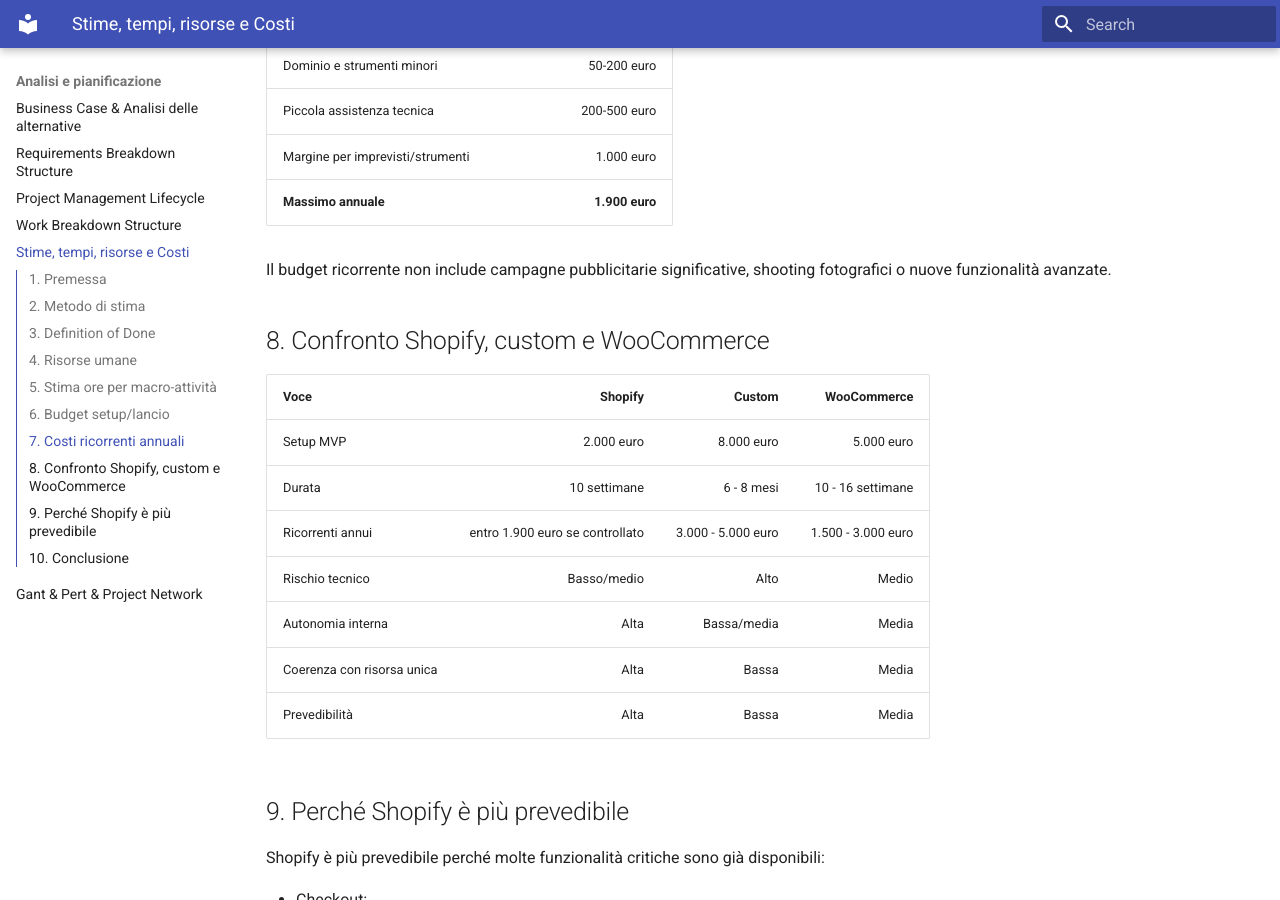
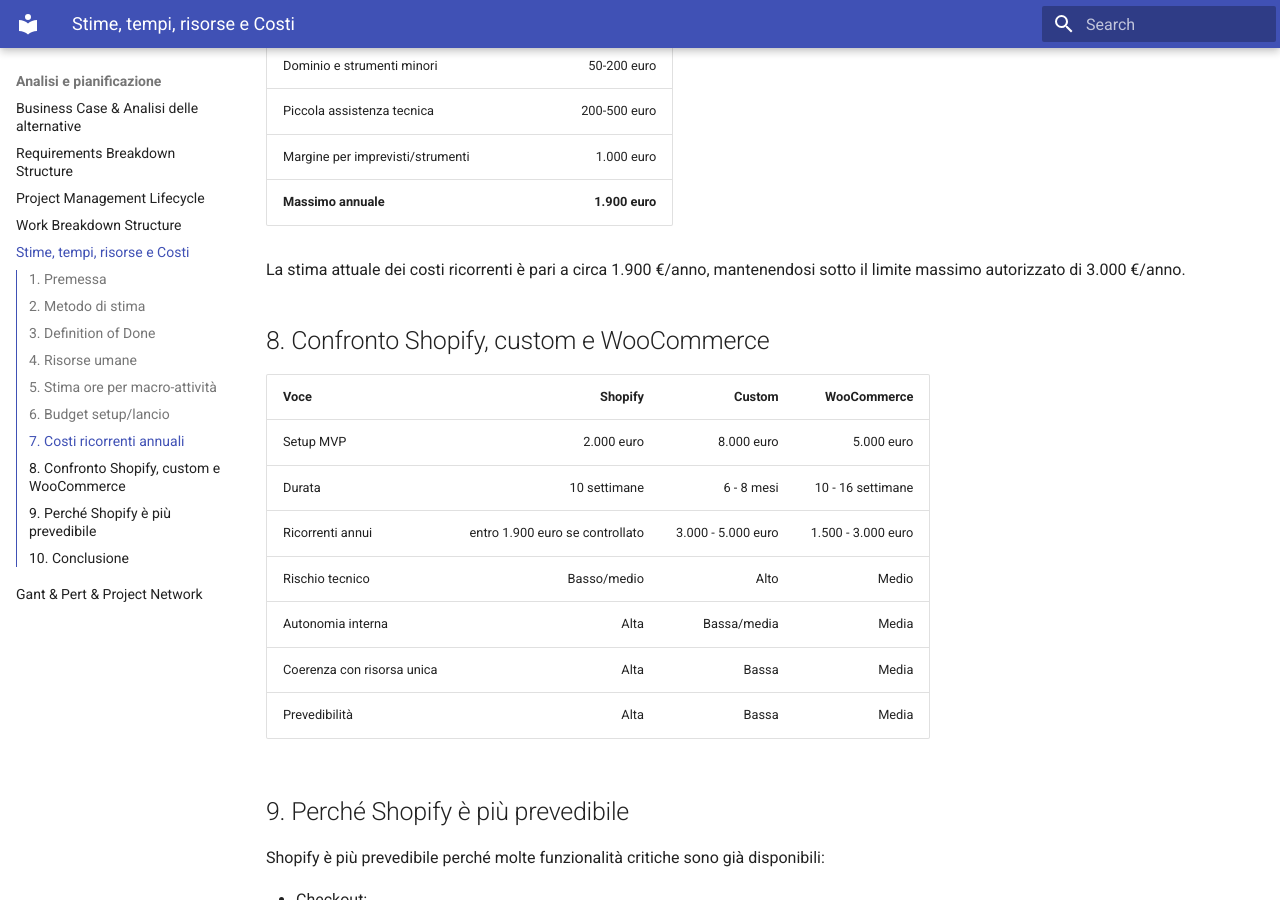
Before and after one commit to AlexTesta00/PM-Surya, an MkDocs documentation site: the page built from docs/strc.md, in a window 1280 px wide and 900 px high, scrolled down 3587 px. Built offline with MkDocs 1.6.1 and Material for MkDocs 9.7.7, drawn with Linux system fonts in a browser that asks for light colours.

Commit message:
fix(strc.md): clarify the stimed cost

```diff
--- a/docs/strc.md
+++ b/docs/strc.md
@@ -101,7 +101,7 @@
 | Margine per imprevisti/strumenti | 1.000 euro |
 | **Massimo annuale** | **1.900 euro** |
 
-Il budget ricorrente non include campagne pubblicitarie significative, shooting fotografici o nuove funzionalità avanzate.
+La stima attuale dei costi ricorrenti è pari a circa 1.900 €/anno, mantenendosi sotto il limite massimo autorizzato di 3.000 €/anno.
 
 ## 8. Confronto Shopify, custom e WooCommerce
 
```
